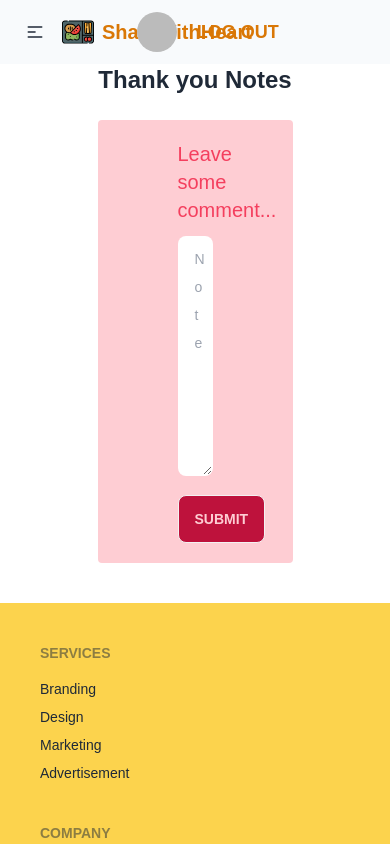
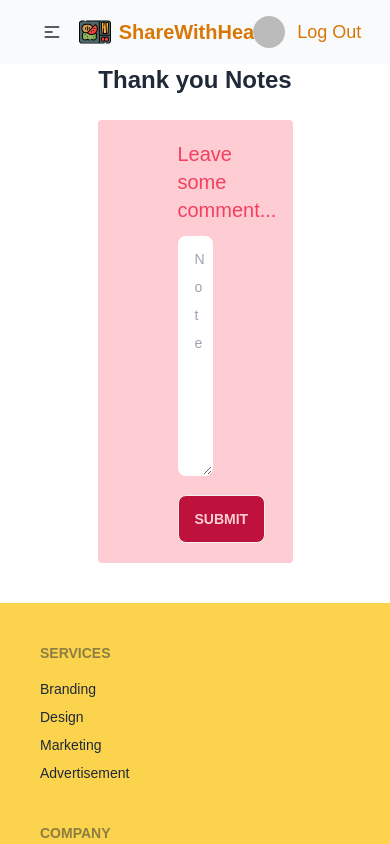
Before and after one commit to 2023afifa/Assignment11-FoodSharingClient, a React (Vite) app: page /note in a window 390 px wide. Shown: the top 844 px of the page. Built offline with nearby package versions, Linux system fonts and the light colour scheme; no server answers; sample sign-in values are in the browser's storage; a web font is replaced by a local one.

Commit message:
Navbar section responsiveness done

```diff
--- a/src/FeaturedFoods/FeaturedFoods.jsx
+++ b/src/FeaturedFoods/FeaturedFoods.jsx
@@ -14,12 +14,12 @@ const FeaturedFoods = () => {
 
     const sortedData = [...foodCards].sort((a, b) => b.quantity - a.quantity);
 
-    const firstSixItems = sortedData.slice(0, 4);
+    const firstSixItems = sortedData.slice(0, 3);
 
     return (
         <div className="bg-slate-50 pt-20">
             <h2 className="text-4xl text-center uppercase font-bold ml-3 mb-6">Check Our <span className="italic">Premium</span> Plates</h2>
-            <div className="grid grid-cols-1 md:grid-cols-2 lg:grid-cols-4 gap-1 mb-10">
+            <div className="grid grid-cols-1 md:grid-cols-2 lg:grid-cols-3 mb-10">
                 {
                     firstSixItems.map(card => <FeaturedFood key={card.id} card={card}></FeaturedFood>)
                 }
--- a/src/Home/Banner/Banner.jsx
+++ b/src/Home/Banner/Banner.jsx
@@ -3,7 +3,7 @@ const Banner = () => {
         <div>
             <div className="hero bg-gray-100">
                 <div className="hero-content flex-col lg:flex-row gap-6 max-w-full">
-                    <img src="https://i.ibb.co/CP7PpYs/banner.jpg" className="max-w-4xl rounded-lg shadow-lg" />
+                    <img src="https://i.ibb.co/CP7PpYs/banner.jpg" className="lg:max-w-4xl rounded-lg shadow-lg" />
                     <div>
                         <h1 className="text-4xl text-amber-600 font-bold">Nourishing Communities,<br></br> One Heartfelt Share at a Time.</h1>
                         <p className="py-6 text-slate-500 text-sm">Welcome to ShareWithHeart, where kindness meets sustainability. Our platform is a community of caring individuals dedicated to reducing food waste and supporting those in need. Together, we are on a mission to make the world a better place by sharing surplus food with love and compassion. Join our community, share your heart, and be part of a movement that nourishes both the body and soul.</p>
--- a/src/Shared/Navbar/Navbar.jsx
+++ b/src/Shared/Navbar/Navbar.jsx
@@ -30,8 +30,8 @@ const Navbar = () => {
 
     return (
         <div>
-            <div className="navbar bg-slate-50 md:px-10">
-                <div className="navbar-start w-1/3">
+            <div className="navbar bg-slate-50 md:px-10 justify-around">
+                <div className="navbar-start w-1/2 lg:w-1/3">
                     <div className="dropdown">
                         <label tabIndex={0} className="btn btn-ghost lg:hidden">
                             <svg xmlns="http://www.w3.org/2000/svg" className="h-5 w-5" fill="none" viewBox="0 0 24 24" stroke="currentColor"><path strokeLinecap="round" strokeLinejoin="round" strokeWidth="2" d="M4 6h16M4 12h8m-8 6h16" /></svg>
@@ -53,11 +53,11 @@ const Navbar = () => {
                         user ?
                             <>
                                 <label tabIndex={0} className="btn btn-ghost btn-circle avatar">
-                                    <div className="w-10 rounded-full">
+                                    <div className="w-8 md:w-10 rounded-full">
                                         <img src={user.photoURL} />
                                     </div>
                                 </label>
-                                <button onClick={handleLogout} className="btn bg-transparent border-none text-lg text-amber-600">Log Out</button>
+                                <button onClick={handleLogout} className="bg-transparent border-none text-lg text-amber-600 p-1">Log Out</button>
                             </>
                             : <Link to="/login"><button className="btn bg-transparent border-none text-lg text-amber-600">Login</button></Link>
                     }
```
